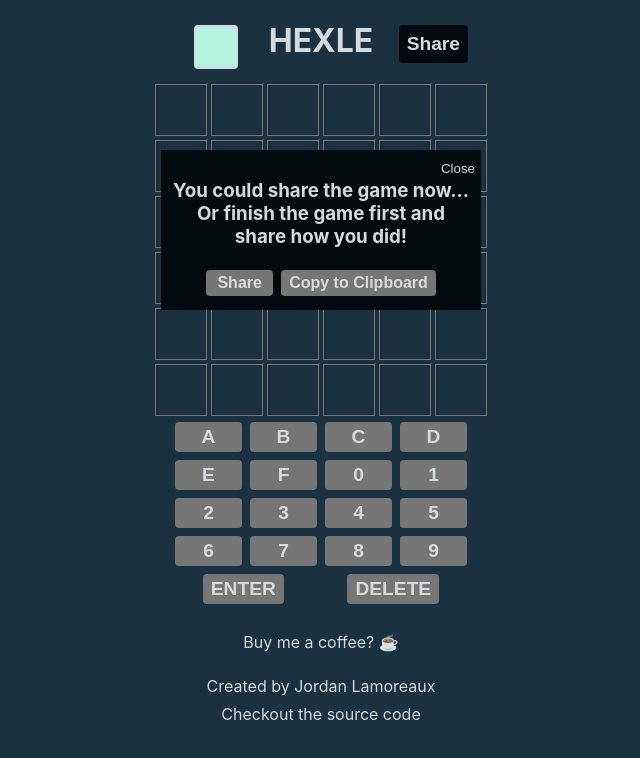
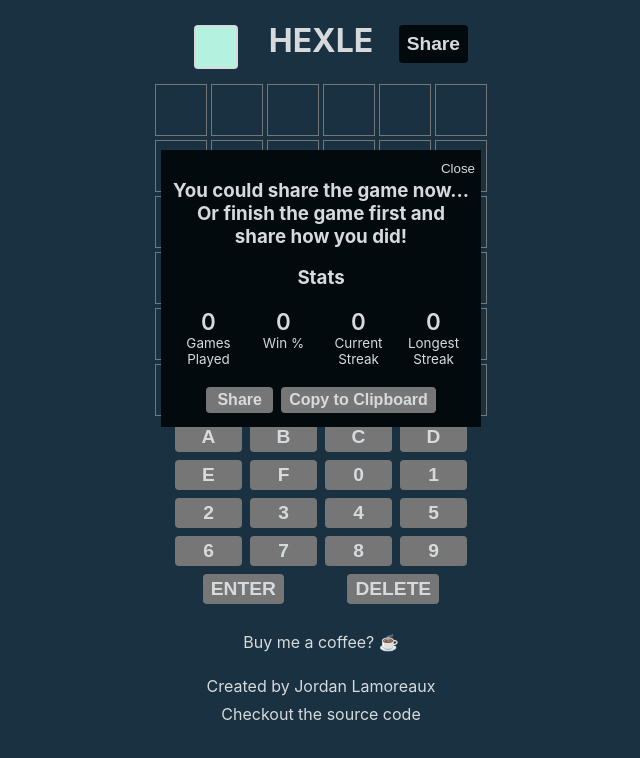
Before and after one commit to jlamoreaux/hexle, a React (Create React App) app: page / in a window 1280 px wide. Both pictures are taken after a click on the button "Share". Shown: the top 758 px of the page, without its empty margins (319-959 px from the left). Built offline with nearby package versions, Linux system fonts and the light colour scheme.

Commit message:
add win streak tracker

```diff
--- a/src/App.tsx
+++ b/src/App.tsx
@@ -249,6 +249,11 @@ const App = () => {
   );
   const [isShareModalVisible, setIsShareModalVisible] =
     useState<boolean>(false);
+  const [winStreak, setWinStreak] = useStickyState<number>(0, 'winStreak');
+  const [numGamesPlayed, setNumGamesPlayed] = useStickyState<number>(0, 'numGamesPlayed');
+  const [totalWins, setTotalWins] = useStickyState<number>(0, 'totalWins');
+  const [longestStreak, setLongestStreak] = useStickyState<number>(0, 'longestStreak');
+  const [lastGamePlayed, setLastGamePlayed] = useStickyState<number>(0, 'lastGamePlayed');
 
   /**
    * Analyzes the correctness of the current guess
@@ -329,9 +334,7 @@ const App = () => {
       (char) => char.result === RESULT.CORRECT
     );
     if (isGameWon) {
-      setGameResult(GameResult.WIN);
-      setIsCompleted(true);
-      setIsShareModalVisible(true);
+      handleGameWin();
       return;
     }
     moveRows();
@@ -351,6 +354,31 @@ const App = () => {
     }
   };
 
+  const handleGameWin = () => {
+    setGameResult(GameResult.WIN);
+    const currentWinStreak = winStreak + 1
+    setWinStreak(currentWinStreak);
+    setTotalWins(totalWins + 1);
+    if (winStreak > longestStreak) {
+      setLongestStreak(currentWinStreak);
+    }
+    handleGameEnd();
+  }
+
+  const handleGameLoss = () => {
+    setGameResult(GameResult.LOSS);
+    setWinStreak(0);
+    setNumGamesPlayed(numGamesPlayed + 1);
+    handleGameEnd();
+  }
+
+  const handleGameEnd = () => {
+    setIsCompleted(true);
+    setLastGamePlayed(dayNumber)
+    setNumGamesPlayed(numGamesPlayed + 1);
+    setIsShareModalVisible(true);
+  }
+
   /**
    * Moves the currentIndex to the next row if another guess is available
    */
@@ -359,9 +387,7 @@ const App = () => {
     if (currentIndex.row < 5) {
       return setCurrentIndex({ row, column });
     }
-    setIsCompleted(true);
-    setGameResult(GameResult.LOSS);
-    setIsShareModalVisible(true);
+    handleGameLoss();
   };
 
   const setValueOfCurrentField = (value: AllowedChars) => {
@@ -427,11 +453,14 @@ const App = () => {
     setCurrentIndex({ row: 0, column: 0 });
     setGameResult(GameResult.IN_PROGRESS);
     setIsCompleted(false);
+    if (dayNumber > lastGamePlayed + 1) {
+      setWinStreak(0);
+    }
   };
+  const dayNumber = getDayNumber();
 
   useEffect(() => {
     const getDailyCode = () => {
-      const dayNumber = getDayNumber();
       return data.codes[dayNumber];
     };
     const currentCode = getDailyCode();
@@ -522,7 +551,11 @@ const App = () => {
         <GameOver
           attempts={attempts.slice(0, currentIndex.row + 1)}
           gameResult={gameResult}
-          gameNumber={getDayNumber()}
+          gameNumber={dayNumber}
+          numGamesPlayed={numGamesPlayed}
+          longestStreak={longestStreak}
+          totalWins={totalWins}
+          winStreak={winStreak}
           hexCode={getHexCode(code)}
           isVisible={isShareModalVisible}
           setIsVisible={showOrHideModal}
--- a/src/components/GameOver.tsx
+++ b/src/components/GameOver.tsx
@@ -7,10 +7,14 @@ import {
 } from '../utils';
 import { buttonStyle } from './KeyboardButton';
 
-type GameOverProps = {
+type verProps = {
   attempts: CharacterInput[][];
   gameNumber: number;
   gameResult: GameResult;
+  numGamesPlayed: number;
+  longestStreak: number;
+  totalWins: number;
+  winStreak: number;
   hexCode: string;
   isVisible: boolean;
   setIsVisible: (shouldClose: boolean) => void;
@@ -52,6 +56,37 @@ export const ColorSquare = ({
   );
 };
 
+const StatItem = ({ stat, label }: { stat: number; label: string; }) => {
+  return (
+    <div
+      className="stats-item"
+      style={{
+        display: 'flex',
+        flexDirection: 'column',
+        width: '22%',
+      }}
+    >
+      <span
+        className="stats-item-number"
+        style={{
+          fontSize: '1.4em',
+          fontWeight: 600,
+        }}
+      >
+        {stat}
+      </span>
+      <span
+        className="stats-item-label"
+        style={{
+          fontSize: '.84em'
+        }}
+      >
+        {label}
+      </span>
+    </div>
+  );
+}
+
 const ShareButton = ({ label, shareFunction }: ShareButtonProps) => {
   return (
     <button
@@ -92,14 +127,18 @@ const CloseButton = ({ closeModal }: { closeModal: () => void }) => {
   );
 };
 
-const GameOver = ({
+const ver = ({
   attempts,
   gameNumber,
   gameResult,
+  numGamesPlayed,
+  longestStreak,
+  totalWins,
+  winStreak,
   hexCode,
   isVisible,
   setIsVisible,
-}: GameOverProps): JSX.Element => {
+}: verProps): JSX.Element => {
   const closeModal = () => {
     setIsVisible(false);
   };
@@ -164,6 +203,27 @@ const GameOver = ({
           <ColorSquare hexCode={hexCode} size={100} />
         </div>
       )}
+      <div>
+        <h3>Stats</h3>
+        <div
+          className="stats-container"
+          style={{
+            display: 'flex',
+            flexDirection: 'row',
+            paddingBottom: '16px',
+            justifyContent: 'space-around'
+          }}
+        >
+          <StatItem stat={numGamesPlayed} label="Games Played" />
+          <StatItem
+            stat={Math.floor((totalWins / numGamesPlayed) * 100) || 0}
+            label="Win %"
+          />
+          <StatItem stat={winStreak} label="Current Streak" />
+          <StatItem stat={longestStreak} label="Longest Streak" />
+        </div>
+      </div>
+
       <ShareButton
         label="Share"
         shareFunction={() => shareResult(resultsToShare)}
@@ -176,4 +236,4 @@ const GameOver = ({
   );
 };
 
-export default GameOver;
+export default ver;
```
